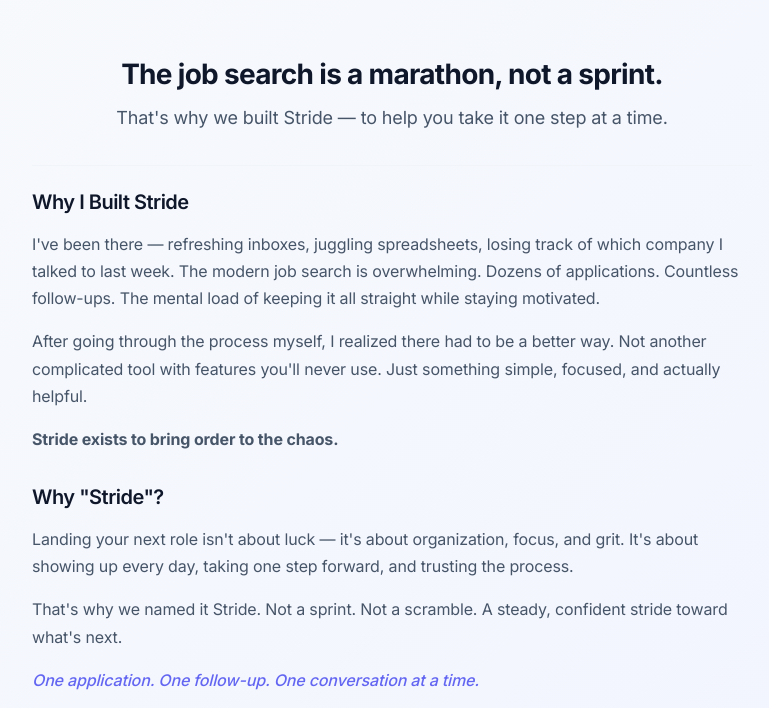
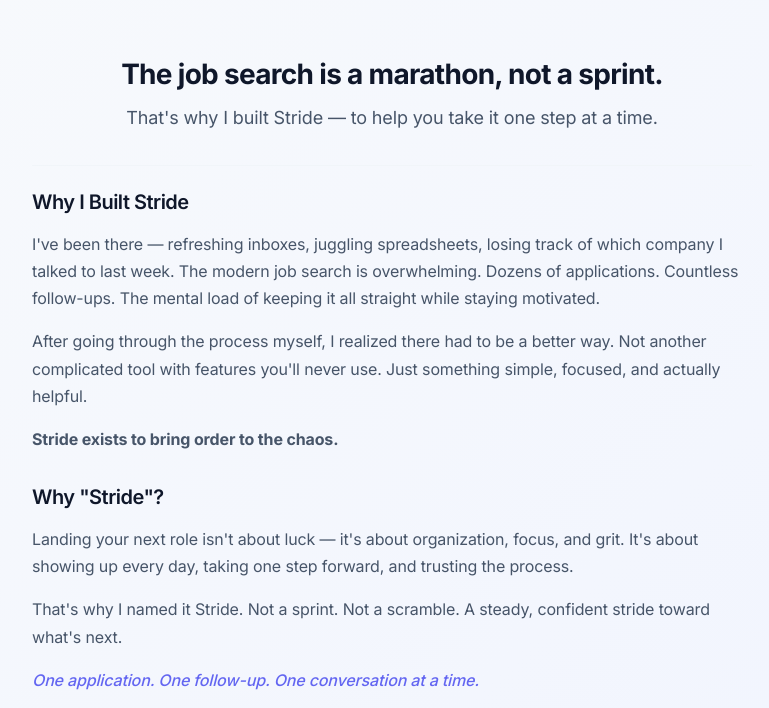
Before and after one commit to mvicenzino/job-tracker, a Python web app: template src/web/templates/about.html in a window 1280 px wide. Shown: the part 151-859 px from the top of the page, without its empty margins (248-1017 px from the left). Run offline with Jinja, Linux system fonts and the light colour scheme; the template is opened without the code that fills it, so the values that code supplies are empty.

Commit message:
Make About page consistently first-person (I vs we)

```diff
--- a/src/web/templates/about.html
+++ b/src/web/templates/about.html
@@ -11,7 +11,7 @@
     <div class="about-hero">
         <div class="about-hero-content">
             <h2>The job search is a marathon, not a sprint.</h2>
-            <p class="about-tagline">That's why we built Stride — to help you take it one step at a time.</p>
+            <p class="about-tagline">That's why I built Stride — to help you take it one step at a time.</p>
         </div>
     </div>
 
@@ -42,7 +42,7 @@
                 It's about showing up every day, taking one step forward, and trusting the process.
             </p>
             <p>
-                That's why we named it Stride. Not a sprint. Not a scramble. A steady, confident
+                That's why I named it Stride. Not a sprint. Not a scramble. A steady, confident
                 stride toward what's next.
             </p>
             <p class="about-highlight">
```
